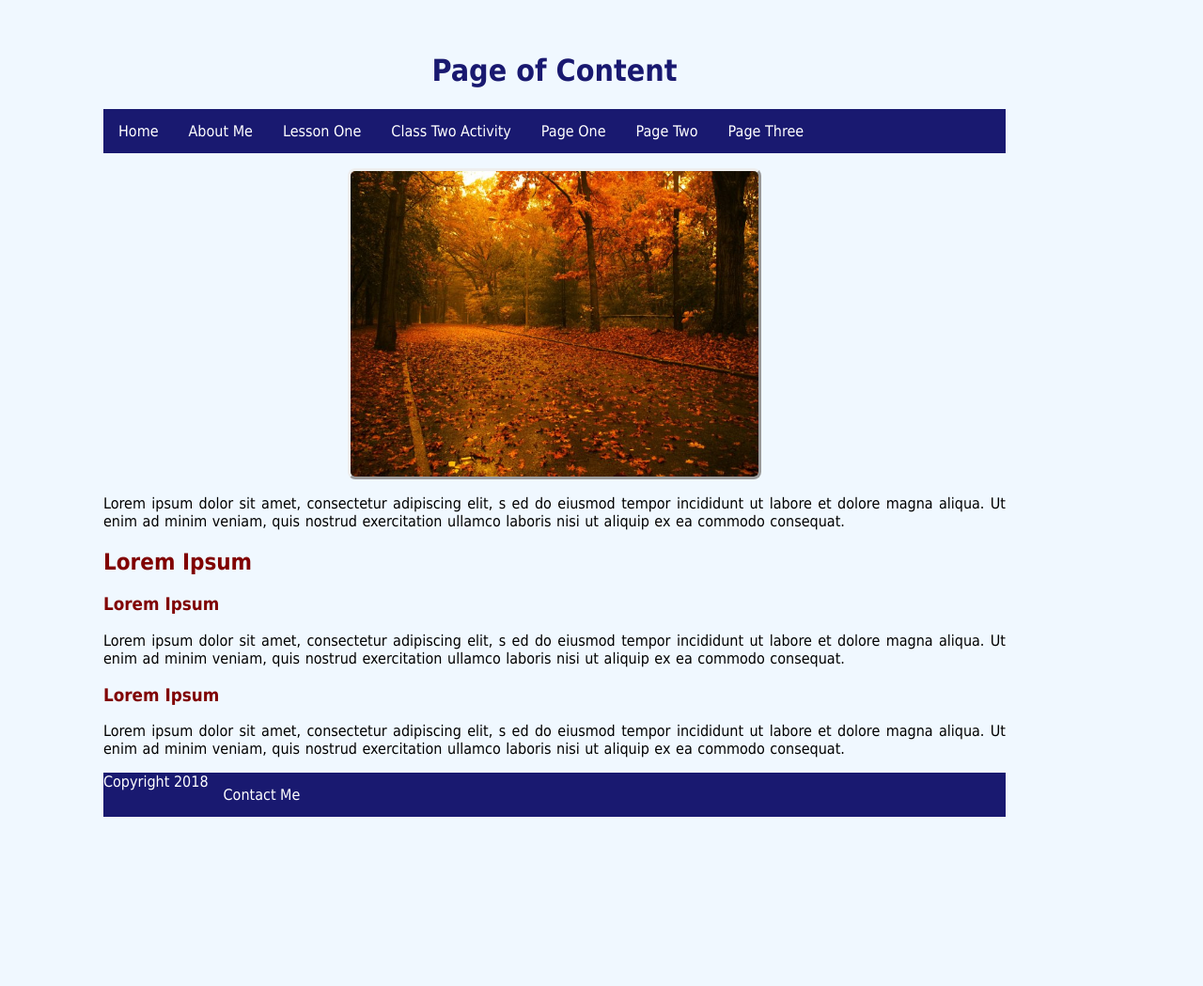
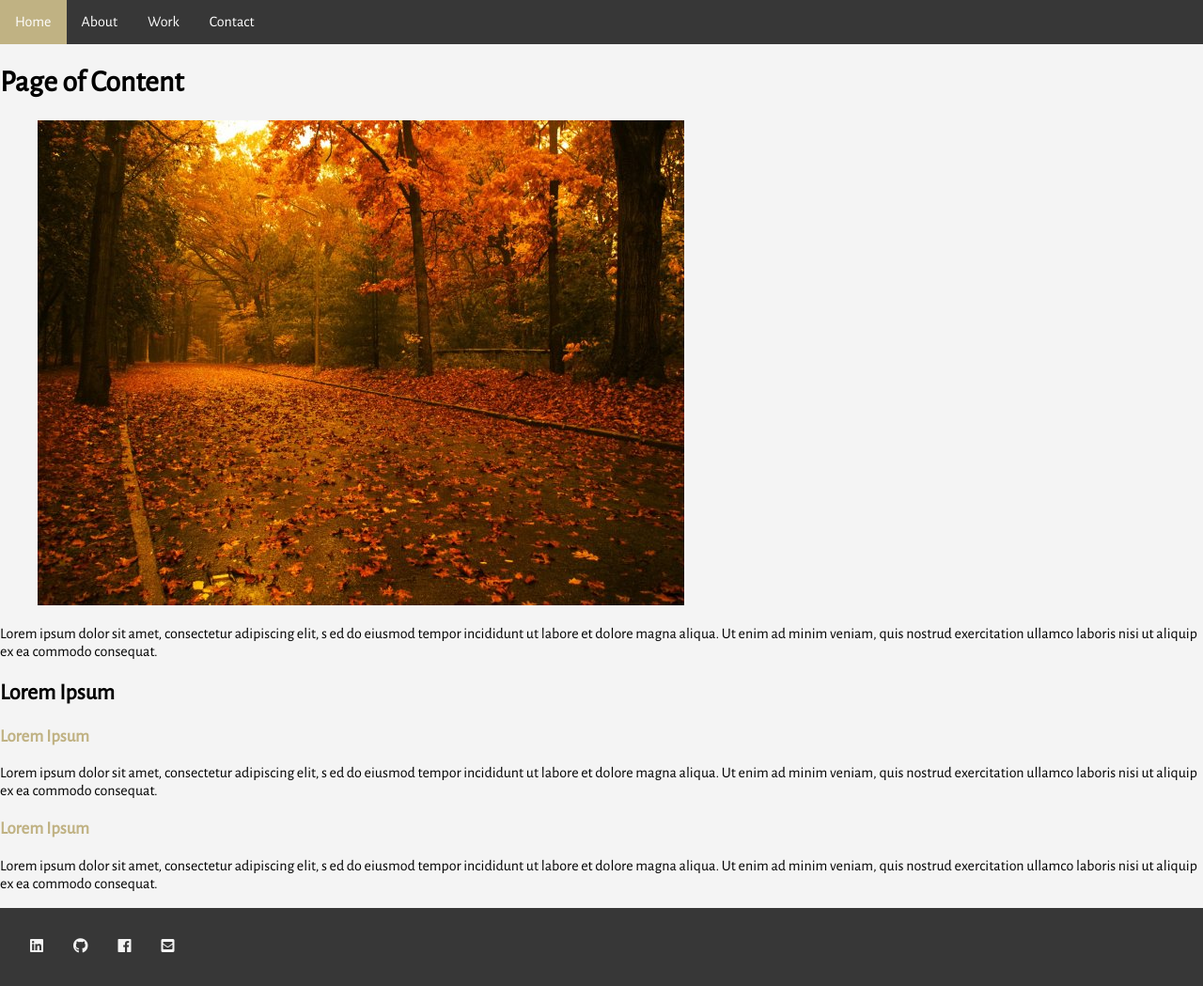
Before and after one commit to hhwkns/Portfolio, a plain HTML site: page page-one.html in a window 1280 px wide. Shown: the whole page at 94% size. Before the commit the page ends 904 px from the top, so only its background shows below. Drawn offline with nearby package versions, Linux system fonts and the light colour scheme.

Commit message:
added fonts and flex

```diff
--- a/page-one.html
+++ b/page-one.html
@@ -4,21 +4,22 @@
    <meta charset="utf-8">
    <title>Page One</title>
    <link rel="stylesheet" type="text/css" href="styles/stylesheet.css">
+   <link href="https://fonts.googleapis.com/css?family=Alegreya+Sans" rel="stylesheet">
+   <link rel="stylesheet" href="https://use.fontawesome.com/releases/v5.5.0/css/all.css"
+   integrity="sha384-B4dIYHKNBt8Bc12p+WXckhzcICo0wtJAoU8YZTY5qE0Id1GSseTk6S+L3BlXeVIU" crossorigin="anonymous">
   </head>
  <body>
+   <div class="page-container">
    <header>
-     <h1>Page of Content</h1>
-     <nav>
-       <ul>
-         <li><a href="index.html">Home</a></li>
-         <li><a href="about-me.html">About Me</a></li>
-         <li><a href="lesson-one.html">Lesson One</a></li>
-         <li><a href="class-two.html">Class Two Activity</a></li>
-         <li><a href="page-one.html">Page One</a></li>
-         <li><a href="page-two.html">Page Two</a></li>
-         <li><a href="page-three.html">Page Three</a></li>
-        </ul>
-     </nav>
+     <nav class="nav">
+         <ul class="main-nav">
+           <li><a href="index.html">Home</a></li>
+           <li><a href="about-me.html">About</a></li>
+           <li><a href="lesson-one.html">Work</a></li>
+           <li><a href="class-two.html">Contact</a></li>
+         </ul>
+       </nav>
+       <h1>Page of Content</h1>
      <figure><img src="Images/autumn-day.jpg" alt="current mood"
        title="fall is beautiful">
      </figure>
@@ -45,10 +46,21 @@
      </section>
   </article>
   <footer>
-    <ul>
-      <li>Copyright 2018</li>
-      <li><a href="mailto:hhwkns@gmail.com">Contact Me</a></li>
-    </ul>
-  </footer>
+    <div class="footer">
+        <a href="https://www.linkedin.com/in/hdileepan/" class="contact">
+          <i class="fab fa-linkedin"></i>
+        </a>
+        <a href="https://github.com/hhwkns" class="contact">
+          <i class="fab fa-github"></i>
+        </a>
+        <a href="https://www.facebook.com/heather.dileepan" class="contact">
+          <i class="fab fa-facebook"></i>
+        </a>
+        <a href="mailto:hhwkns@gmail.com" class="contact">
+          <i class="fas fa-envelope-square"></i>
+        </a>
+      </div>
+    </footer>
+  </div>
  </body>
  </html>
--- a/styles/stylesheet.css
+++ b/styles/stylesheet.css
@@ -2,41 +2,29 @@
   box-sizing:border-box;
 }
 body {
-  background-color: aliceblue;
-  color: black;
-  font-family: tahoma;
-  text-align: justify;
-  margin: 25px 200px 25px 100px;
-  padding: 10px
+  font-family: 'Alegreya Sans', sans-serif;
+  margin: 0 auto;
+  padding: 0;
 }
-p {
-    word-wrap: break-word;
-    word-spacing: 1px;
+.page-container {
+  background-color: #F4F4F4;
 }
-h2,h3,h4,h5 {
-  color: maroon;
+.header {
+  margin: 2rem;
+  padding: 2rem;
+  font-size: 24px;
+  color: #373737;
+  justify-content: center;
 }
-h1 {
-  color: midnightblue;
-  text-align:center;
+h3, h4, h5 {
+  color: #C0B283;
 }
-img  {
-  border: 3px;
-  border-style: outset;
-  width: 50%;
-  max-width: 100%;
-  height: auto;
-  border-radius: 8px;
-  display: block;
-  margin-left: auto;
-  margin-right: auto;
-}
-ul {
+.main-nav {
     list-style-type: none;
     margin: 0;
     padding: 0;
     overflow: hidden;
-    background-color: midnightblue;
+    background-color: #373737;
 }
 li {
     float: left;
@@ -49,11 +37,52 @@ li a {
     text-decoration: none;
 }
 li a:hover {
-    background-color: maroon;
+    background-color: #C0B283;
 }
 li a:active {
-    background-color: maroon;
+    background-color: #C0B283;
 }
-footer {
+a {
+    text-decoration: none;
+}
+.h2 {
+  padding: 1rem;
+  margin: 2rem;
+}
+.article-h3 {
+  margin: 4rem;
+  font-weight: bolder;
+}
+.flex-container {
+  display: flex;
+  flex-direction: row;
+  justify-content: space-around;
+  flex-wrap: nowrap;
+  align-items: center;
+  padding: 1rem;
+}
+.box {
+  padding: 1rem;
+  background-color: #373737;
   color: white;
+  font-size: 17px;
+  font-weight: 600;
 }
+.homepage-text {
+  margin: 4rem;
+  background-color: #F4F4F4;
+}
+.footer {
+  background-color: #373737;
+  display: flex;
+  flex-direction: row;
+  justify-content: flex-start;
+  padding: 1rem;
+  color: #F4F4F4;
+  list-style-type: none;
+}
+.contact {
+  padding: 1rem;
+  color: #F4F4F4;
+  list-style-type: none;
+}
```
Also changed, not shown: about-me.html (+28 -16 lines), class-two.html (+28 -16 lines), index.html (+49 -49 lines), lesson-one.html (+29 -17 lines), page-three.html (+29 -17 lines), page-two.html (+29 -17 lines).
